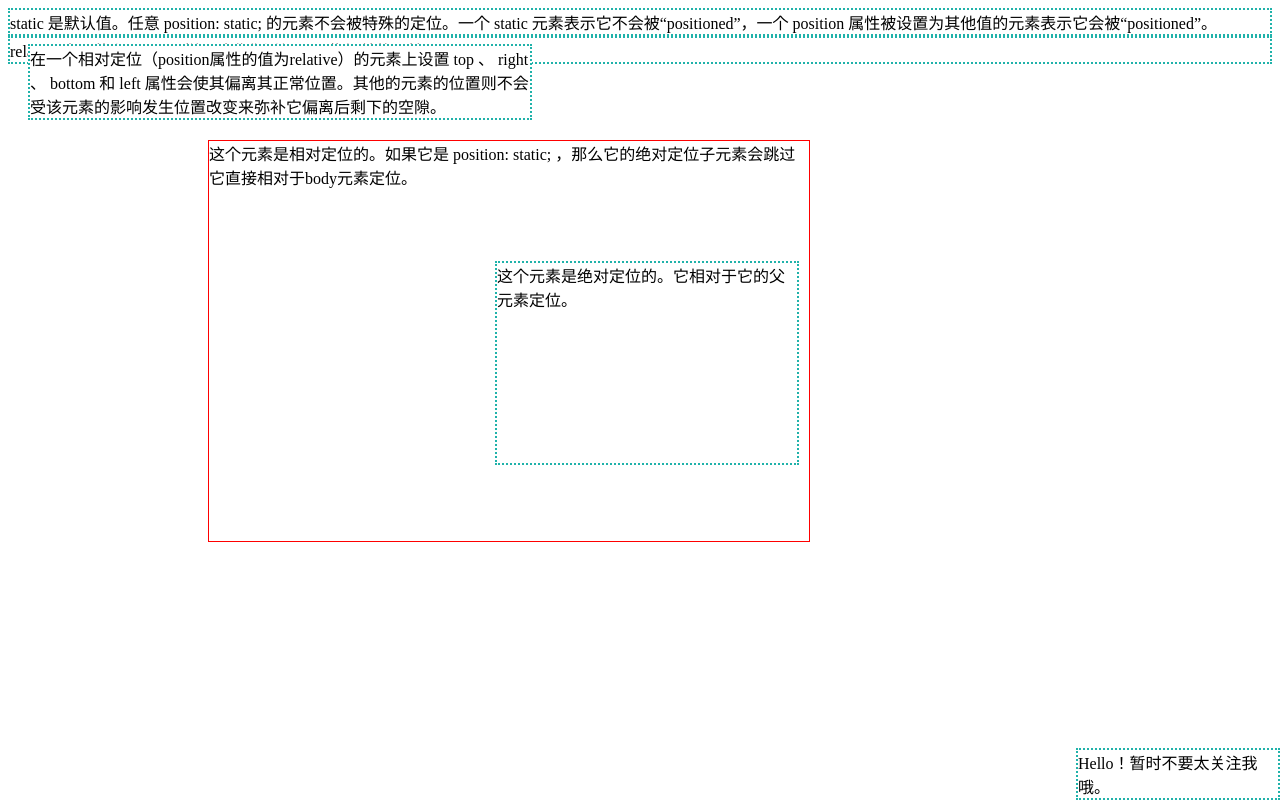
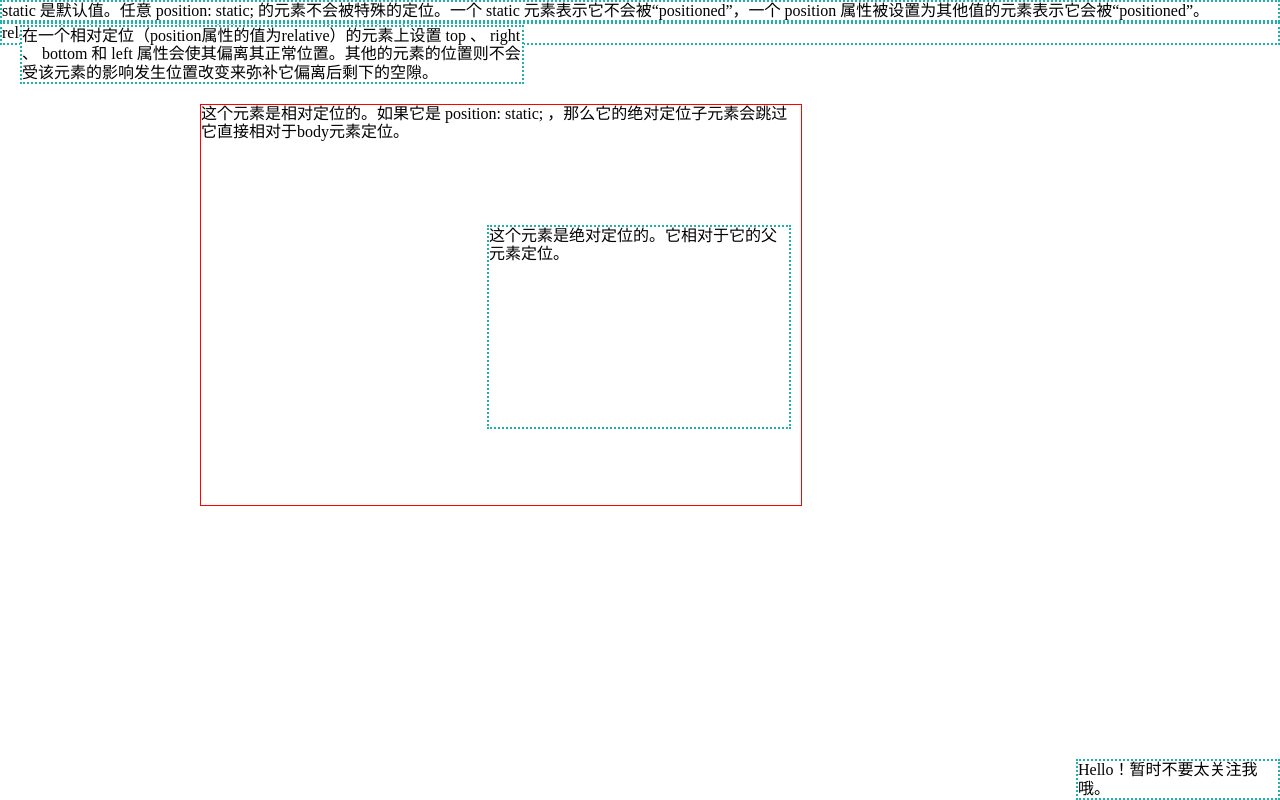
Before and after one commit to 261427834/css-, a website: page css练习/关于定位.html in a window 1280 px wide. Drawn offline with nearby package versions, Linux system fonts and the light colour scheme.

Commit message:
add npm normalize.css

```diff
--- a/css练习/关于定位.html
+++ b/css练习/关于定位.html
@@ -2,7 +2,9 @@
 <html>
 	<head>
 		<meta charset="UTF-8">
+		<link rel="stylesheet" type="text/css" href="node_modules\normalize.css\normalize.css"/>
 		<style type="text/css">
+
 			.static ,.relative1 ,.relative2 ,.absloute ,.fixed{
 				border: 2px dotted lightseagreen;
 			}
```
Also changed, not shown: css练习/package.json (added, +7 -0 lines), 1 other file.
